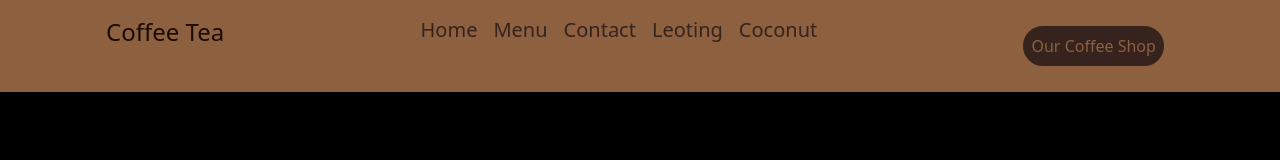
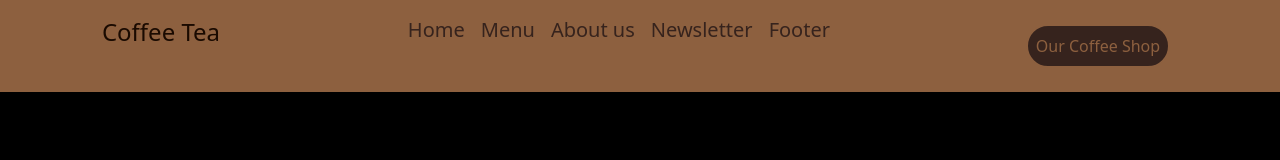
Before and after one commit to Developerfiyin/Finpay-project, a React (Vite) app: page / in a window 1280 px wide. Shown: the top 160 px of the page. Built offline with nearby package versions, Linux system fonts and the light colour scheme.

Commit message:
Updated header.jsx

```diff
--- a/src/Components/Header.jsx
+++ b/src/Components/Header.jsx
@@ -8,9 +8,9 @@ const Header = () => {
     <div className='flex justify-center space-x-4 text-[#36231D]  '>
    <a href="#home">Home</a>
    <a href="#menu">Menu</a>
-   <a href="#contact">Contact</a>
-   <a href="#leoting">Leoting</a>
-   <a href="#coconut">Coconut</a>
+   <a href="#about">About us</a>
+   <a href="#newsletter">Newsletter</a>
+   <a href="#footer">Footer</a>
     </div>
 
     <button className='border-2 text-[#8d603f] bg-[#36231D] m-2 p-2 rounded-3xl text-base font-medium hover:bg-[#8d603f] hover:text-[#36231D] ease-in-out duration-300 '>Our Coffee Shop</button>
```
